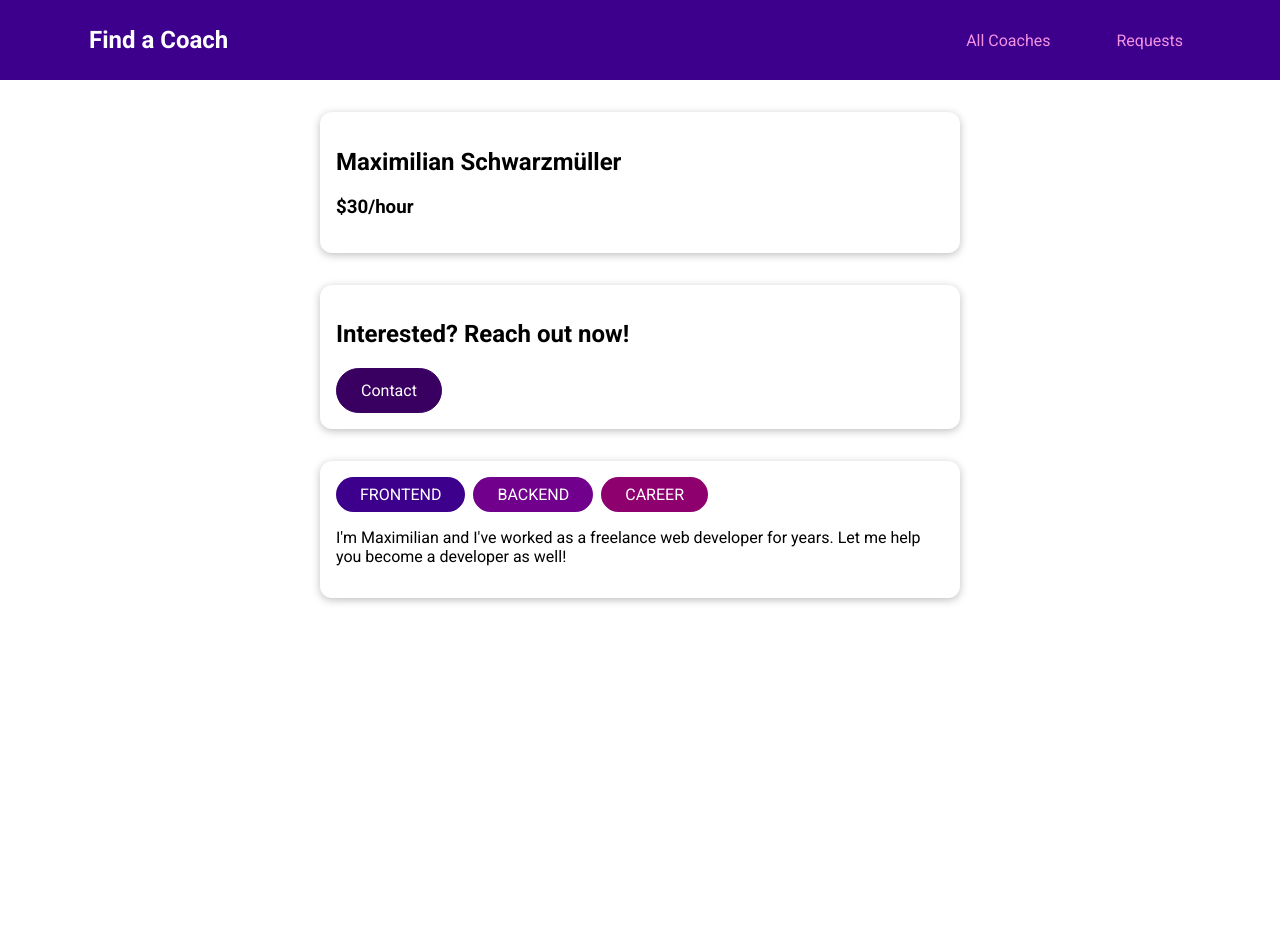
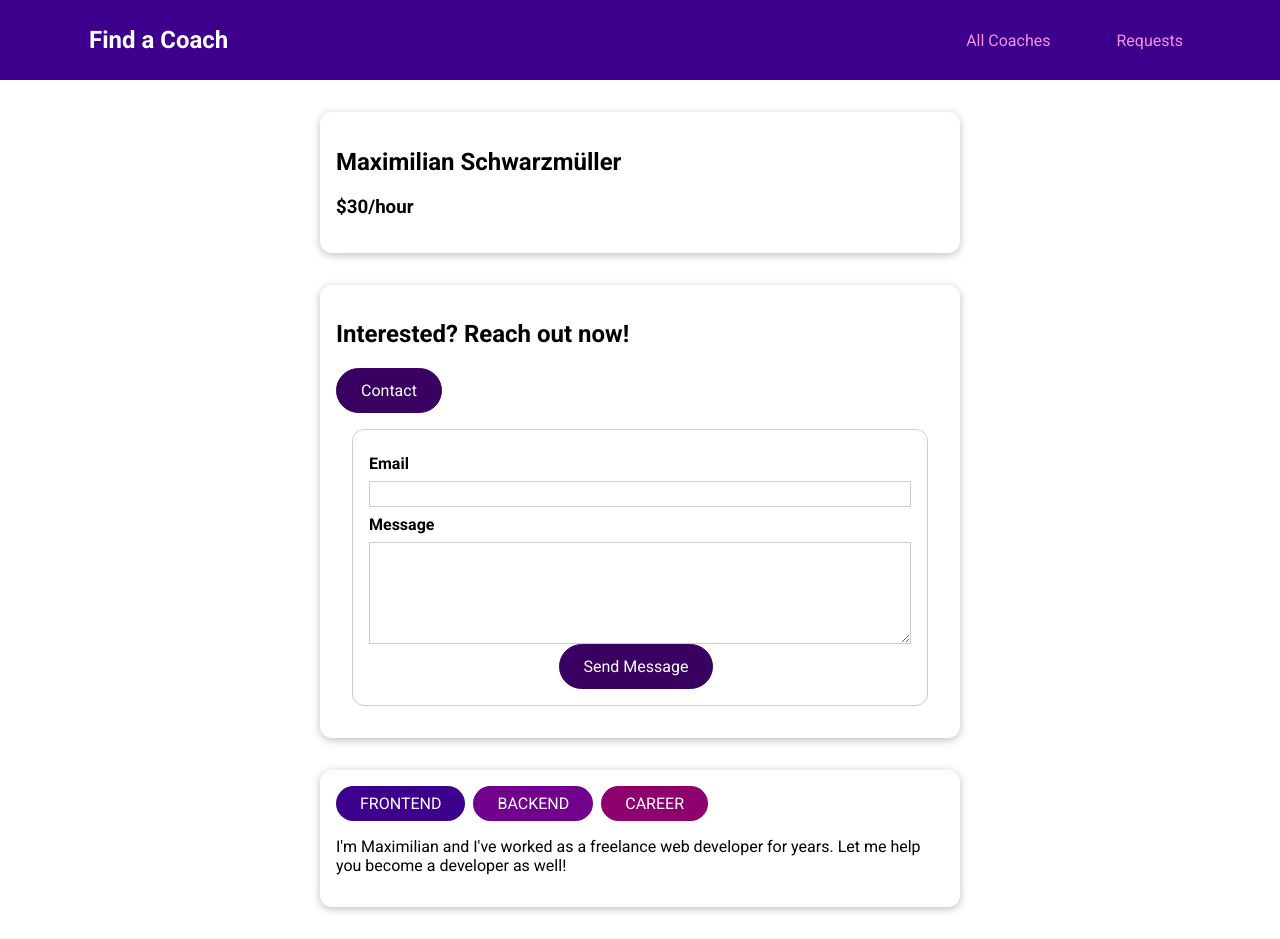
Before and after one commit to RaziehKazeminejad/vue-coach-finder, a Vue app: page /coaches/c1/contact in a window 1280 px wide. Before the commit the page ends 800 px from the top, so only its background shows below. Built offline with nearby package versions, Linux system fonts and the light colour scheme.

Commit message:
add contact coach

```diff
--- a/src/pages/coaches/CoachDetails.vue
+++ b/src/pages/coaches/CoachDetails.vue
@@ -11,6 +11,7 @@
         <h2>Interested? Reach out now!</h2>
         <base-button link :to="contactLink">Contact</base-button>
       </header>
+      <router-view></router-view>
     </base-card>
   </section>
   <section>
--- a/src/pages/requests/ContactCoach.vue
+++ b/src/pages/requests/ContactCoach.vue
@@ -1,13 +1,92 @@
 <template>
-  CONTACT
+  <form @submit.prevent="submitForm">
+    <div class="form-control">
+      <label for="email">Email</label>
+      <input type="email" id="email" v-model.trim="email" />
+    </div>
+    <div>
+      <label for="message">Message</label>
+      <textarea id="message" rows="5" v-model.trim="message"></textarea>
+    </div>
+    <p class="errors" v-if="!formIsValid">
+      Please enter a valid email and non-empty message.
+    </p>
+    <div class="actions">
+      <base-button>Send Message</base-button>
+    </div>
+  </form>
 </template>
 
 <script>
 export default {
-
-}
+  data() {
+    return {
+      email: '',
+      message: '',
+      formIsValid: true,
+    };
+  },
+  methods: {
+    submitForm() {
+      this.formIsValid = true;
+      if (
+        this.email === '' ||
+        !this.email.includes('@') ||
+        this.message === ''
+      ) {
+        this.formIsValid = false;
+      }
+      this.$store.dispath('requests/contactCoach', {
+        email: this.email,
+        message: this.message,
+        coachId: this.$route.id,
+      });
+      this.$router.replace('/coaches');
+    },
+  },
+};
 </script>
 
-<style>
+<style scoped>
+form {
+  margin: 1rem;
+  border: 1px solid #ccc;
+  border-radius: 12px;
+  padding: 1rem;
+}
 
+.form-control {
+  margin: 0.5rem 0;
+}
+
+label {
+  font-weight: bold;
+  margin-bottom: 0.5rem;
+  display: block;
+}
+
+input,
+textarea {
+  display: block;
+  width: 100%;
+  font: inherit;
+  border: 1px solid #ccc;
+  padding: 0.15rem;
+}
+
+input:focus,
+textarea:focus {
+  border-color: #3d008d;
+  background-color: #faf6ff;
+  outline: none;
+}
+
+.errors {
+  font-weight: bold;
+  color: red;
+}
+
+.actions {
+  text-align: center;
+}
 </style>
--- a/src/store/index.js
+++ b/src/store/index.js
@@ -1,10 +1,12 @@
 import { createStore } from 'vuex';
 
 import coachesModules from './modules/coaches/index.js';
+import requestsModules from './modules/requests/index.js';
 
 const store = createStore({
   modules: {
     coaches: coachesModules,
+    requests: requestsModules,
   },
   state() {
     return {
--- /dev/null
+++ b/src/store/modules/requests/actions.js
@@ -0,0 +1,11 @@
+export default {
+  contactCoach(context, payload) {
+    const newRequest = {
+      id: new Date().toISOString(),
+      coachId: payload.coachId,
+      userEmail: payload.email,
+      userMessage: payload.message,
+    };
+    context.commit('addRequest', newRequest);
+  },
+};
--- /dev/null
+++ b/src/store/modules/requests/index.js
@@ -0,0 +1,14 @@
+import mutation from './mutation';
+import actions from './actions';
+
+const requestsModules = {
+  namespaced: true,
+  state() {
+    return {
+      requests: [],
+    };
+  },
+  mutation,
+  actions,
+};
+export default requestsModules;
--- /dev/null
+++ b/src/store/modules/requests/mutation.js
@@ -0,0 +1,5 @@
+export default {
+  addRequest(state, payload) {
+    state.requests.push(payload);
+  },
+};
```
Also changed, not shown: src/store/modules/requests/getters.js (added).
